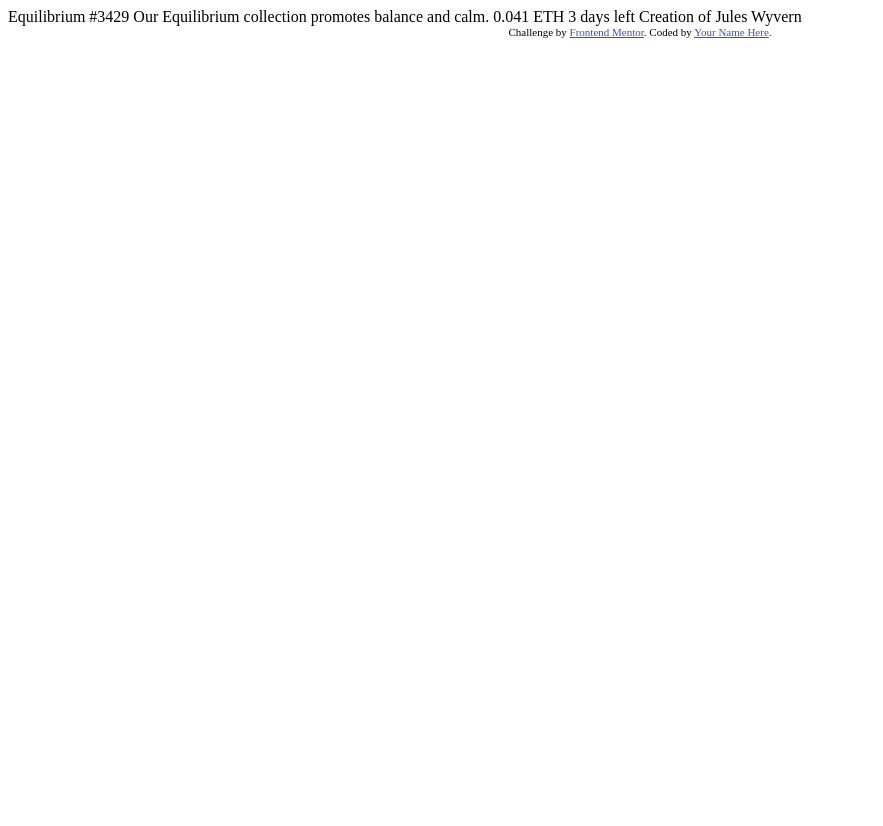
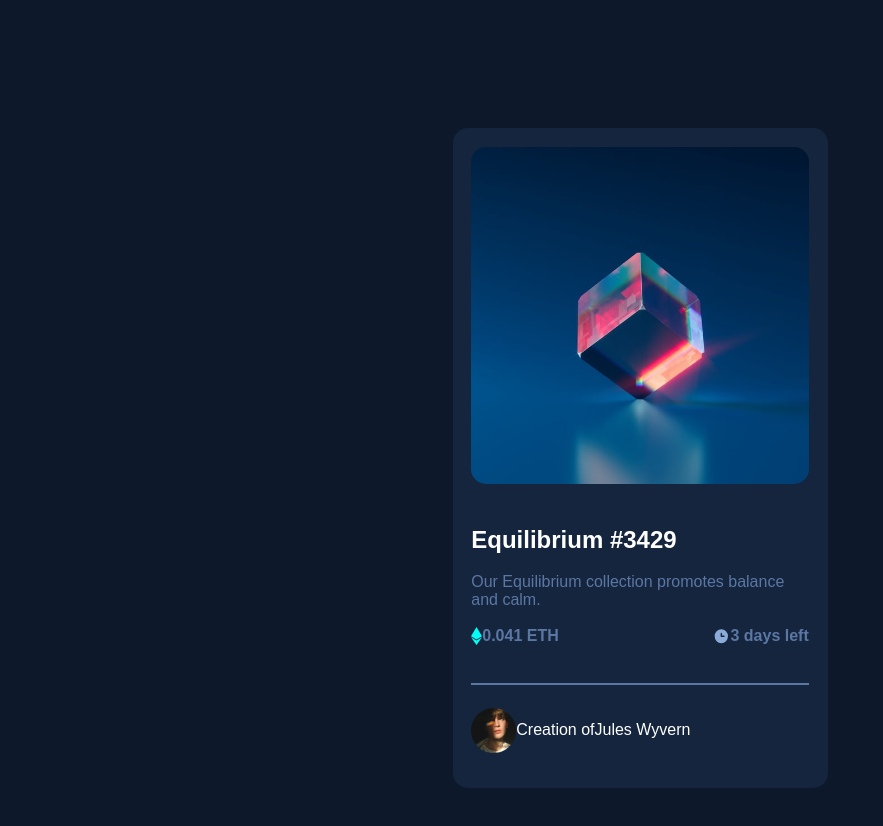
Before and after one commit to RGS-Frontend-Mentor-Challenges/NFT-Card-Preview, a plain HTML site: page index.html in a window 1280 px wide. Shown: the whole page, without its empty margins (0-883 px from the left). Before the commit the page ends 800 px from the top, so only its background shows below. Drawn offline with Linux system fonts and the light colour scheme.

Commit message:
Last Commit

```diff
--- a/index.html
+++ b/index.html
@@ -1,33 +1,55 @@
 <!DOCTYPE html>
 <html lang="en">
+
 <head>
   <meta charset="UTF-8">
-  <meta name="viewport" content="width=device-width, initial-scale=1.0"> <!-- displays site properly based on user's device -->
+  <meta http-equiv="X-UA-Compatible" content="IE=edge">
+  <meta name="viewport" content="width=device-width, initial-scale=1.0">
+  <link rel="stylesheet" href="style.css">
+  <title>NFT Preview</title>
+</head>
 
-  <link rel="icon" type="image/png" sizes="32x32" href="./images/favicon-32x32.png">
-
-  <title>Frontend Mentor | NFT preview card component</title>
-
-  <!-- Feel free to remove these styles or customise in your own stylesheet 👍 -->
-  <style>
-    .attribution { font-size: 11px; text-align: center; }
-    .attribution a { color: hsl(228, 45%, 44%); }
-  </style>
-</head>
 <body>
 
-  Equilibrium #3429
+  <section class="main">
 
-  Our Equilibrium collection promotes balance and calm.
+    <img src="./images/image-equilibrium.jpg" alt="" class="nft elementMargin">
 
-  0.041 ETH
-  3 days left
+    <h2 class="elementMargin">Equilibrium #3429</h2>
 
-  Creation of Jules Wyvern
+    <p class="elementMargin">Our Equilibrium collection promotes balance and calm.</p>
 
-  <div class="attribution">
-    Challenge by <a href="https://www.frontendmentor.io?ref=challenge" target="_blank">Frontend Mentor</a>.
-    Coded by <a href="#">Your Name Here</a>.
-  </div>
+
+    <ul class="cost elementMargin">
+      <li class="price">
+
+        <img src="./images/icon-ethereum.svg" alt="" srcset="">
+
+        <p>0.041 ETH</p>
+
+      </li>
+
+      <li class="time">
+
+        <img src="./images/icon-clock.svg" alt="" srcset="">
+
+        <p>3 days left</p>
+
+      </li>
+    </ul>
+
+    <div class="line elementMargin"></div>
+
+    <ul class="profile elementMargin"><img class="avatar" src="./images/image-avatar.png" alt="" srcset="">
+
+      <li>Creation of </li>
+      <li>Jules Wyvern</li>
+
+    </ul>
+
+
+  </section>
+
 </body>
+
 </html>
--- /dev/null
+++ b/style.css
@@ -0,0 +1,79 @@
+* {
+    box-sizing: border-box;
+    margin: 0;
+    padding: 0;
+    font-family: sans-serif;
+}
+
+.elementMargin {
+    margin: 5%;
+}
+
+body {
+    background-color: hsl(217, 54%, 11%);
+    color: white;
+}
+
+.main,
+.nft {
+    border-radius: 15px;
+}
+
+.main {
+    background-color: hsl(216, 50%, 16%);
+    width: 375px;
+    height: 660px;
+    margin: 10% auto;
+}
+
+.nft {
+    width: 90%;
+}
+
+p {
+    color: hsl(217deg 29% 50%);
+}
+
+ul {
+    display: flex;
+    justify-content: space-between;
+}
+
+ul p {
+    font-weight: bold;
+}
+
+li {
+    list-style-type: none;
+}
+
+.cost li {
+    width: 50%;
+}
+
+.price {
+    display: flex;
+    justify-content: flex-start;
+}
+
+.time {
+    display: flex;
+    justify-content: flex-end;
+}
+
+.line {
+    width: 90%;
+    height: 0;
+    border: 1px solid hsl(217deg 29% 50%);
+    display: inline-block;
+}
+
+.profile {
+    justify-content: flex-start;
+    align-items: center;
+    margin: 0 5%;
+}
+
+.avatar {
+    width: 45px;
+}
```
